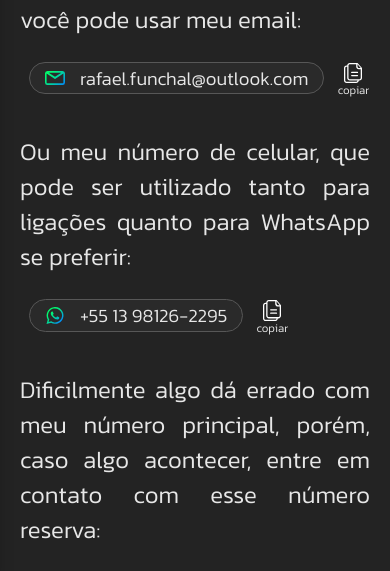
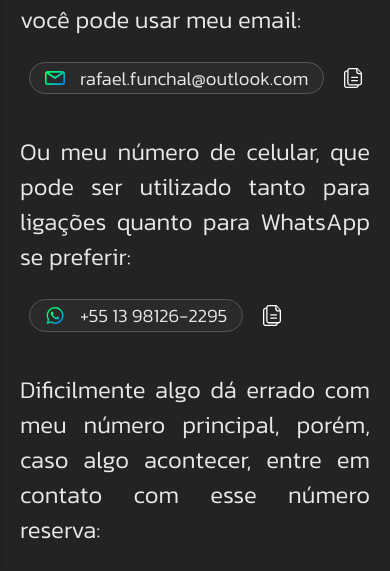
Before and after one commit to funchaal/portifolio, a React (Create React App) app: page /contato in a window 390 px wide. Shown: the part 258-829 px from the top of the page. Built offline with nearby package versions, Linux system fonts and the light colour scheme.

Commit message:
small css correction

```diff
--- a/src/App.css
+++ b/src/App.css
@@ -2208,11 +2208,8 @@ p.default > span {
   .contact-box a:hover, .contact-box.location:hover {
     filter: none;
   }
-  .contact-box > .clipboard-box {
-    margin-bottom: 10px;
-  }
-  .contact-box > .clipboard-box:not(.on):not(.off)::after {
-    transform: none;
+  .contact-box > .clipboard-box:not(.on):not(.off):hover::after {
+    transform: rotateX(-90deg);
   }
   button:hover {
     filter: none;
```
